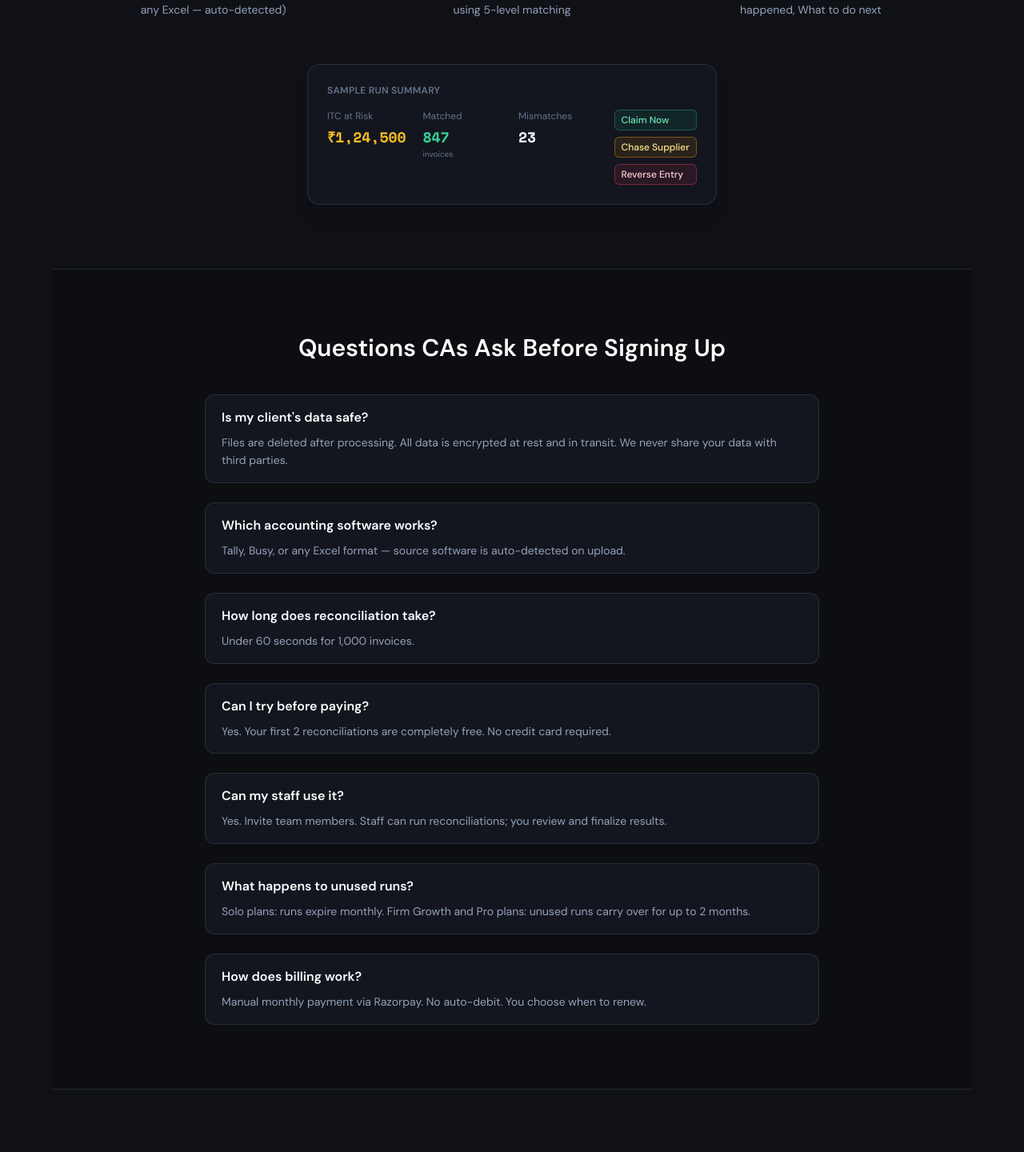
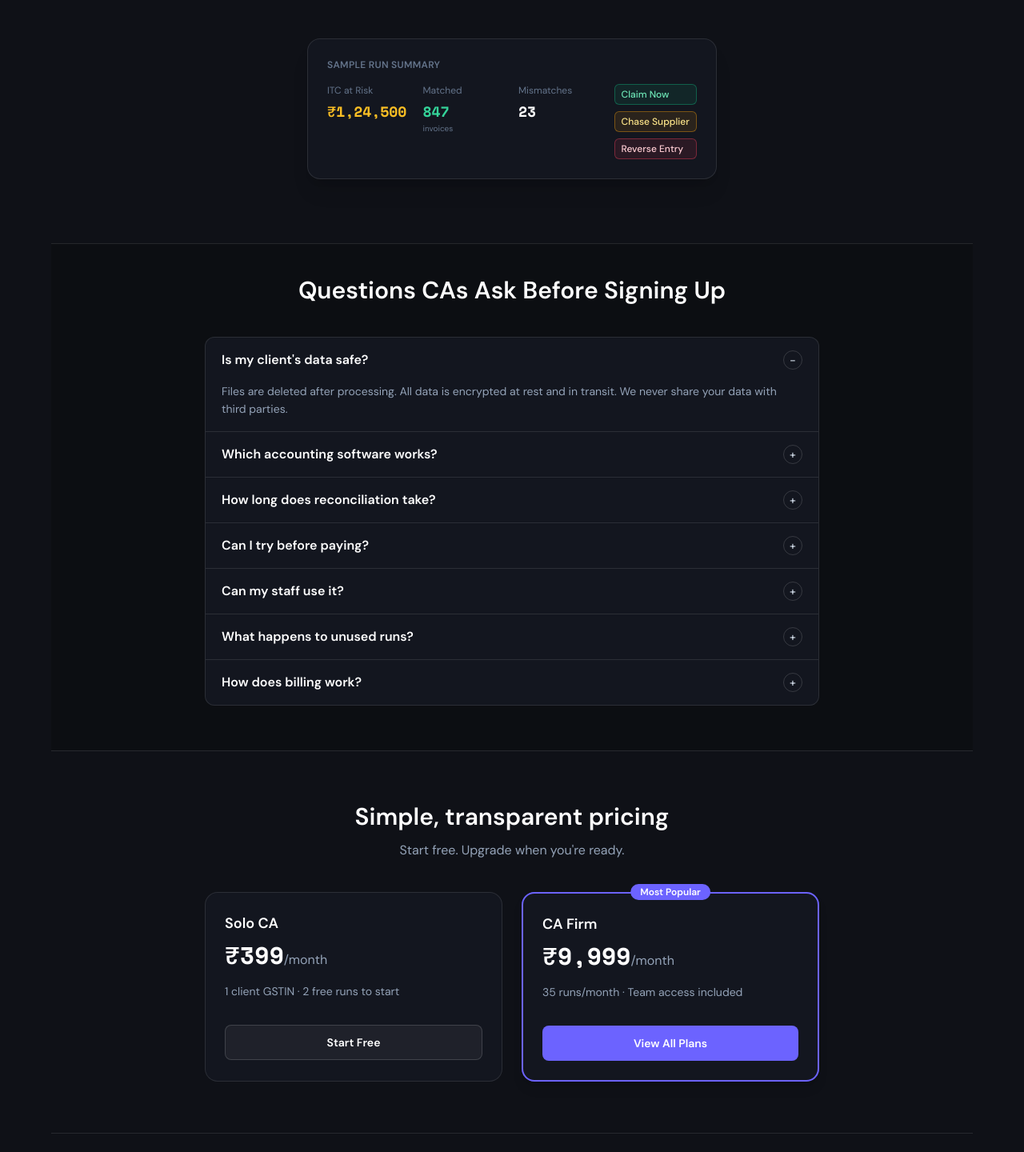
Before and after one commit to recondesk-dev/recondesk-backend, a Next.js app in the folder recondesk-frontend/: page / in a window 1280 px wide. Shown: the part 1200-2640 px from the top of the page at 80% size. Built offline with nearby package versions, Linux system fonts and the light colour scheme.

Commit message:
fix: landing page — GSTIN footer, section padding, rupee symbol, FAQ accordion, pricing preview

```diff
--- a/recondesk-frontend/app/(public)/page.tsx
+++ b/recondesk-frontend/app/(public)/page.tsx
@@ -1,5 +1,8 @@
 import Link from "next/link";
 import { ClipboardList, GitMerge, Upload } from "lucide-react";
+
+import { FaqAccordion } from "@/components/public/FaqAccordion";
+import { formatInrFull } from "@/lib/format";
 
 function Section({
   id,
@@ -11,9 +14,44 @@ function Section({
   children: React.ReactNode;
 }) {
   return (
-    <section id={id} className={`mx-auto max-w-6xl px-4 py-16 sm:px-6 sm:py-20 lg:px-8 ${className}`}>
+    <section id={id} className={`mx-auto max-w-6xl px-4 py-12 sm:px-6 sm:py-16 lg:px-8 ${className}`}>
       {children}
     </section>
+  );
+}
+
+function InrAmount({
+  amount,
+  className = "",
+  amountClassName = "font-mono",
+}: {
+  amount: string;
+  className?: string;
+  amountClassName?: string;
+}) {
+  return (
+    <span className={className}>
+      <span className="font-sans">{"\u20B9"}</span>
+      <span className={amountClassName}>{amount}</span>
+    </span>
+  );
+}
+
+function InrFromFormat({
+  value,
+  className = "",
+  amountClassName = "font-mono",
+}: {
+  value: number;
+  className?: string;
+  amountClassName?: string;
+}) {
+  const formatted = formatInrFull(value);
+  return (
+    <span className={className}>
+      <span className="font-sans">{formatted.charAt(0)}</span>
+      <span className={amountClassName}>{formatted.slice(1)}</span>
+    </span>
   );
 }
 
@@ -44,7 +82,7 @@ export default function LandingPage() {
             </a>
           </div>
           <p className="mt-6 text-sm text-slate-400">
-            Plans from ₹399/month · No credit card to start
+            Plans from <InrAmount amount="399/month" amountClassName="" /> · No credit card to start
           </p>
           <div className="mx-auto mt-8 max-w-3xl rounded-xl border border-white/10 bg-white/[0.03] px-4 py-4 text-sm text-slate-300 sm:px-6">
             <p className="flex flex-col gap-2 sm:flex-row sm:flex-wrap sm:justify-center sm:gap-x-6 sm:gap-y-2">
@@ -63,7 +101,7 @@ export default function LandingPage() {
       </Section>
 
       {/* Pain */}
-      <Section className="border-t border-white/10 bg-[#0a0c10]/60 py-14">
+      <Section className="border-t border-white/10 bg-[#0a0c10]/60 py-10 sm:py-12">
         <h2 className="text-center text-2xl font-semibold text-white sm:text-3xl">Sound familiar?</h2>
         <div className="mt-10 grid gap-6 md:grid-cols-3">
           {[
@@ -82,7 +120,7 @@ export default function LandingPage() {
       </Section>
 
       {/* How it works */}
-      <Section id="how-it-works" className="scroll-mt-24">
+      <Section id="how-it-works" className="scroll-mt-24 py-16 sm:py-20">
         <h2 className="text-center text-2xl font-semibold text-white sm:text-3xl">How ReconDesk Works</h2>
         <ul className="mt-12 grid gap-8 md:grid-cols-3">
           <li className="flex flex-col items-center text-center">
@@ -120,7 +158,9 @@ export default function LandingPage() {
           <div className="mt-4 grid grid-cols-2 gap-4 sm:grid-cols-4">
             <div>
               <p className="text-xs text-slate-500">ITC at Risk</p>
-              <p className="mt-1 font-mono text-lg font-semibold text-amber-400">₹1,24,500</p>
+              <p className="mt-1 text-lg font-semibold text-amber-400">
+                <InrFromFormat value={124500} />
+              </p>
             </div>
             <div>
               <p className="text-xs text-slate-500">Matched</p>
@@ -147,51 +187,56 @@ export default function LandingPage() {
       </Section>
 
       {/* FAQ */}
-      <Section className="border-t border-white/10 bg-[#0a0c10]/60">
+      <Section className="border-t border-white/10 bg-[#0a0c10]/60 pt-8 pb-12 sm:pt-10 sm:pb-14">
         <h2 className="text-center text-2xl font-semibold text-white sm:text-3xl">
           Questions CAs Ask Before Signing Up
         </h2>
-        <dl className="mx-auto mt-10 max-w-3xl space-y-6">
-          {[
-            {
-              q: "Is my client's data safe?",
-              a: "Files are deleted after processing. All data is encrypted at rest and in transit. We never share your data with third parties.",
-            },
-            {
-              q: "Which accounting software works?",
-              a: "Tally, Busy, or any Excel format — source software is auto-detected on upload.",
-            },
-            {
-              q: "How long does reconciliation take?",
-              a: "Under 60 seconds for 1,000 invoices.",
-            },
-            {
-              q: "Can I try before paying?",
-              a: "Yes. Your first 2 reconciliations are completely free. No credit card required.",
-            },
-            {
-              q: "Can my staff use it?",
-              a: "Yes. Invite team members. Staff can run reconciliations; you review and finalize results.",
-            },
-            {
-              q: "What happens to unused runs?",
-              a: "Solo plans: runs expire monthly. Firm Growth and Pro plans: unused runs carry over for up to 2 months.",
-            },
-            {
-              q: "How does billing work?",
-              a: "Manual monthly payment via Razorpay. No auto-debit. You choose when to renew.",
-            },
-          ].map(({ q, a }) => (
-            <div key={q} className="rounded-xl border border-white/10 bg-[#13161f] px-5 py-4">
-              <dt className="font-semibold text-white">{q}</dt>
-              <dd className="mt-2 text-sm leading-relaxed text-slate-400">{a}</dd>
-            </div>
-          ))}
-        </dl>
+        <FaqAccordion />
+      </Section>
+
+      {/* Pricing preview */}
+      <Section className="border-t border-white/10 py-12 sm:py-16">
+        <div className="text-center">
+          <h2 className="text-2xl font-semibold text-white sm:text-3xl">Simple, transparent pricing</h2>
+          <p className="mt-3 text-slate-400">Start free. Upgrade when you&apos;re ready.</p>
+        </div>
+        <div className="mx-auto mt-10 grid max-w-3xl gap-6 md:grid-cols-2">
+          <div className="flex flex-col rounded-2xl border border-white/10 bg-[#13161f] p-6">
+            <h3 className="text-lg font-semibold text-white">Solo CA</h3>
+            <p className="mt-2 text-3xl font-semibold text-white">
+              <InrAmount amount="399" amountClassName="font-mono" />
+              <span className="text-base font-normal text-slate-400">/month</span>
+            </p>
+            <p className="mt-4 text-sm text-slate-400">1 client GSTIN · 2 free runs to start</p>
+            <Link
+              href="/signup"
+              className="mt-8 inline-flex min-h-[44px] items-center justify-center rounded-lg border border-white/15 bg-white/5 text-sm font-semibold text-white transition hover:bg-white/10"
+            >
+              Start Free
+            </Link>
+          </div>
+          <div className="relative flex flex-col rounded-2xl border-2 border-[var(--accent)] bg-[#13161f] p-6 shadow-lg shadow-[var(--accent)]/10">
+            <span className="absolute -top-3 left-1/2 -translate-x-1/2 rounded-full bg-[var(--accent)] px-3 py-0.5 text-xs font-semibold text-white">
+              Most Popular
+            </span>
+            <h3 className="text-lg font-semibold text-white">CA Firm</h3>
+            <p className="mt-2 text-3xl font-semibold text-white">
+              <InrAmount amount="9,999" amountClassName="font-mono" />
+              <span className="text-base font-normal text-slate-400">/month</span>
+            </p>
+            <p className="mt-4 text-sm text-slate-400">35 runs/month · Team access included</p>
+            <Link
+              href="/pricing"
+              className="mt-8 inline-flex min-h-[44px] items-center justify-center rounded-lg bg-[var(--accent)] text-sm font-semibold text-white transition hover:opacity-95"
+            >
+              View All Plans
+            </Link>
+          </div>
+        </div>
       </Section>
 
       {/* Final CTA */}
-      <Section className="border-t border-white/10">
+      <Section className="border-t border-white/10 py-16 sm:py-20">
         <div className="mx-auto max-w-2xl rounded-3xl border border-[var(--accent)]/30 bg-gradient-to-b from-[var(--accent)]/10 to-transparent px-6 py-12 text-center sm:px-10">
           <h2 className="text-2xl font-semibold text-white sm:text-3xl">Stop Losing ITC. Start Recovering It.</h2>
           <p className="mt-4 text-slate-400">
--- /dev/null
+++ b/recondesk-frontend/components/public/FaqAccordion.tsx
@@ -0,0 +1,79 @@
+"use client";
+
+import { useState } from "react";
+
+const FAQ_ITEMS = [
+  {
+    q: "Is my client's data safe?",
+    a: "Files are deleted after processing. All data is encrypted at rest and in transit. We never share your data with third parties.",
+  },
+  {
+    q: "Which accounting software works?",
+    a: "Tally, Busy, or any Excel format — source software is auto-detected on upload.",
+  },
+  {
+    q: "How long does reconciliation take?",
+    a: "Under 60 seconds for 1,000 invoices.",
+  },
+  {
+    q: "Can I try before paying?",
+    a: "Yes. Your first 2 reconciliations are completely free. No credit card required.",
+  },
+  {
+    q: "Can my staff use it?",
+    a: "Yes. Invite team members. Staff can run reconciliations; you review and finalize results.",
+  },
+  {
+    q: "What happens to unused runs?",
+    a: "Solo plans: runs expire monthly. Firm Growth and Pro plans: unused runs carry over for up to 2 months.",
+  },
+  {
+    q: "How does billing work?",
+    a: "Manual monthly payment via Razorpay. No auto-debit. You choose when to renew.",
+  },
+] as const;
+
+function ToggleIcon({ open }: { open: boolean }) {
+  return (
+    <span
+      className="flex h-6 w-6 shrink-0 items-center justify-center rounded-full border border-white/15 text-sm font-medium text-slate-300"
+      aria-hidden
+    >
+      {open ? "−" : "+"}
+    </span>
+  );
+}
+
+export function FaqAccordion() {
+  const [openIndex, setOpenIndex] = useState(0);
+
+  return (
+    <div className="mx-auto mt-10 max-w-3xl divide-y divide-white/10 rounded-xl border border-white/10 bg-[#13161f]">
+      {FAQ_ITEMS.map(({ q, a }, index) => {
+        const open = openIndex === index;
+        return (
+          <div key={q}>
+            <button
+              type="button"
+              className="flex w-full items-center justify-between gap-4 px-5 py-4 text-left transition-colors hover:bg-white/[0.03]"
+              aria-expanded={open}
+              onClick={() => setOpenIndex(open ? -1 : index)}
+            >
+              <span className="font-semibold text-white">{q}</span>
+              <ToggleIcon open={open} />
+            </button>
+            <div
+              className={`grid transition-[grid-template-rows] duration-300 ease-in-out ${
+                open ? "grid-rows-[1fr]" : "grid-rows-[0fr]"
+              }`}
+            >
+              <div className="overflow-hidden">
+                <p className="px-5 pb-4 text-sm leading-relaxed text-slate-400">{a}</p>
+              </div>
+            </div>
+          </div>
+        );
+      })}
+    </div>
+  );
+}
--- a/recondesk-frontend/components/public/PublicFooter.tsx
+++ b/recondesk-frontend/components/public/PublicFooter.tsx
@@ -16,7 +16,8 @@ function LogoMark() {
   );
 }
 
-const firmGstin = process.env.NEXT_PUBLIC_FIRM_GSTIN?.trim();
+const DEFAULT_FIRM_GSTIN = "27ISKPK1273H1ZF";
+const firmGstin = process.env.NEXT_PUBLIC_FIRM_GSTIN?.trim() || DEFAULT_FIRM_GSTIN;
 
 export function PublicFooter() {
   return (
@@ -55,9 +56,7 @@ export function PublicFooter() {
           </div>
           <p className="text-sm text-slate-500 lg:text-right">
             GSTIN:{" "}
-            <span className="font-mono text-slate-300">
-              {firmGstin && firmGstin.length > 0 ? firmGstin : "—"}
-            </span>
+            <span className="font-mono text-slate-300">{firmGstin}</span>
           </p>
         </div>
         <p className="mt-10 border-t border-white/5 pt-8 text-center text-xs text-slate-500">
```
